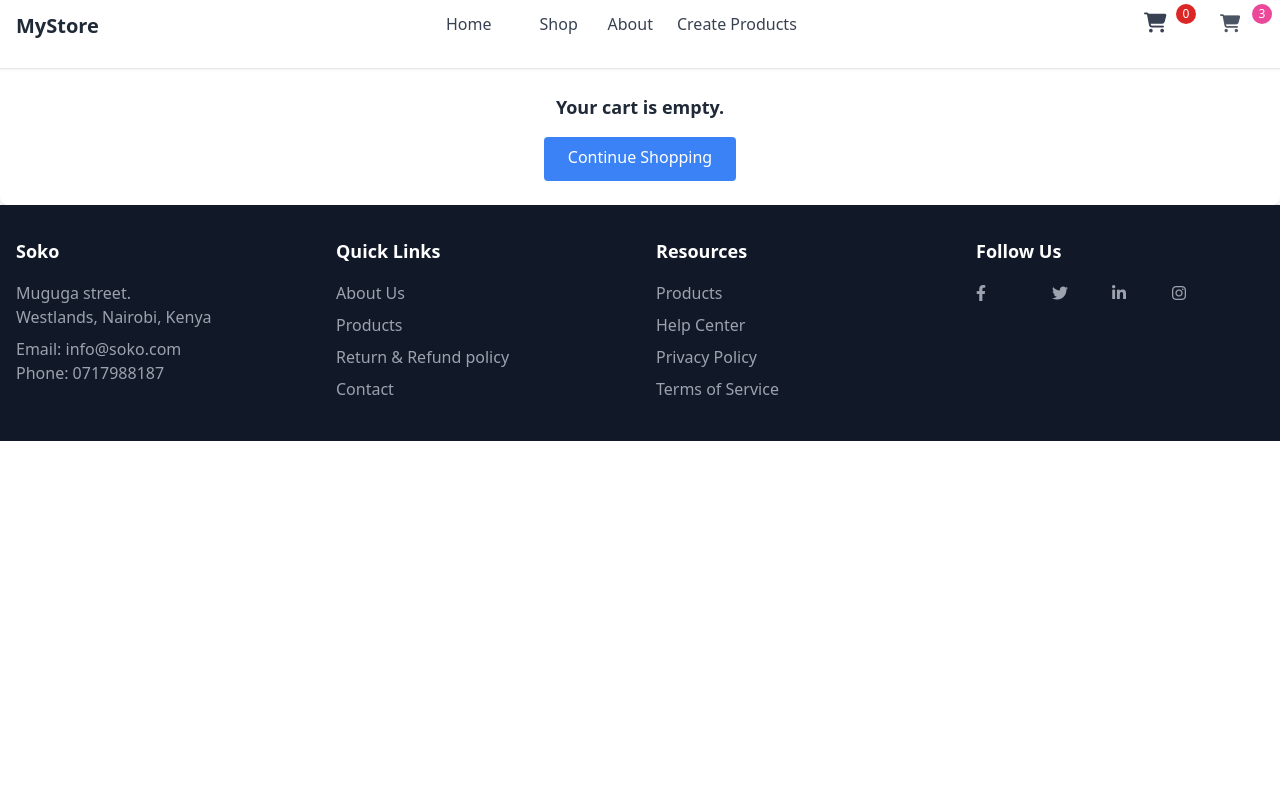
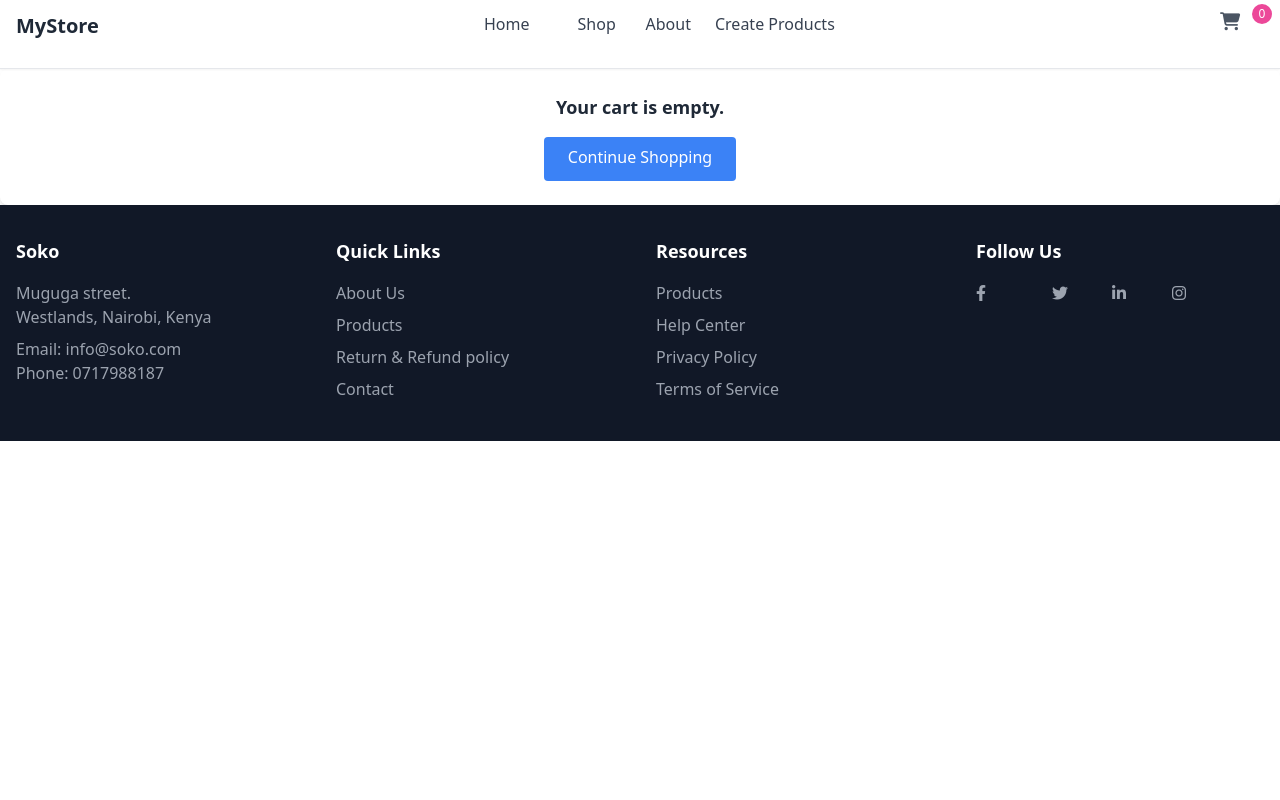
Before and after one commit to Joe-muraguri/samawa-soko, a Flask app: page /api/cart/ in a window 1280 px wide. Run offline with Flask 3, Linux system fonts and the light colour scheme; style sheets or scripts are compiled from the project's sources; some libraries are stand-ins or nearby versions.

Commit message:
updated cart in header

```diff
--- a/app/templates/partials/header.html
+++ b/app/templates/partials/header.html
@@ -24,16 +24,16 @@
 
             <!-- Icons -->
             <div class="flex items-center space-x-4">
-                <a href="{{ url_for('cart.view_cart')}}" class="text-gray-700 hover:text-indigo-600 relative transition-colors">
+                <!-- <a href="{{ url_for('cart.view_cart')}}" class="text-gray-700 hover:text-indigo-600 relative transition-colors">
                     <i class="fas fa-shopping-cart text-xl"></i>
-                    <!-- Cart Counter -->
-                    <span id="cart-counter" class="absolute -top-2 -right-2 bg-red-600 text-white text-xs rounded-full h-5 w-5 flex items-center justify-center">
-                        {{ cartCount or 0 }}
-                    </span>
-                </a>
-                <a href="#" class="text-gray-600 hover:text-indigo-600 relative">
-                    <i class="fas fa-shopping-cart text-lg"></i>
-                    <span class="absolute -top-2 -right-2 bg-pink-500 text-white rounded-full text-xs h-5 w-5 flex items-center justify-center">3</span>
+                    <! Cart Counter -->
+                    <!-- <span id="cart-counter" class="absolute -top-2 -right-2 bg-red-600 text-white text-xs rounded-full h-5 w-5 flex items-center justify-center">
+
+                    </span> -->
+                <!-- </a> -->
+                <a href="{{ url_for('cart.view_cart')}}" class="text-gray-600 hover:text-indigo-600 relative">
+                    <i class="fas fa-shopping-cart text-lg absolute"></i>
+                    <span class="absolute -top-2 -right-2 bg-pink-500 text-white rounded-full text-xs h-5 w-5 flex items-center justify-center">{{ cartCount or 0 }}</span>
                 </a>
                 <!-- <a href="{{ url_for('auth.google_login')}}" class="text-gray-700 hover:text-indigo-600 transition-colors">
                     <i class="fas fa-user text-xl"></i>
```
